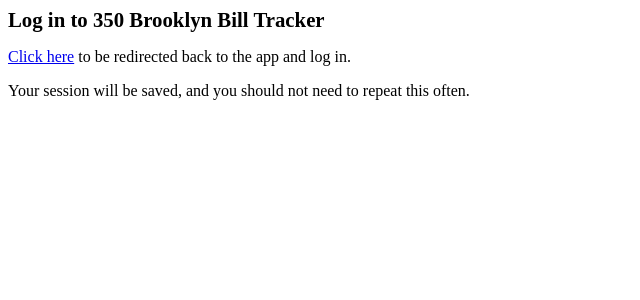
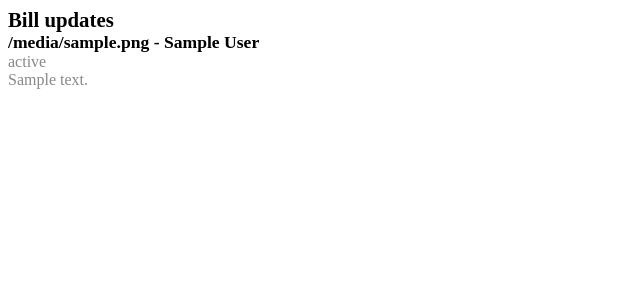
Before and after one commit to patricktemple/350BillTracker, a Flask app: template backend/src/templates/bill_alerts_email.html in a window 1280 px wide. Shown: the top 300 px of the page, without its empty margins (0-640 px from the left). Run offline with Flask 2, Linux system fonts and the light colour scheme; the template is opened without the code that fills it: most values are stand-ins (such as "Sample title", 1, 10 or a date in 2020); parts of the project's set-up code (start-up, migrations or seed data) failed here and were passed over.

Commit message:
use html template too

```diff
--- a/backend/src/templates/bill_alerts_email.html
+++ b/backend/src/templates/bill_alerts_email.html
@@ -2,8 +2,11 @@
   <head>
   </head>
   <body>
-    <div style="font-size: 1.3rem; font-weight: bold">Log in to 350 Brooklyn Bill Tracker</div>
-    <p><a href="{{ login_link }}">Click here</a> to be redirected back to the app and log in.</p>
-    <p>Your session will be saved, and you should not need to repeat this often.</p>
+    <div style="font-size: 1.3rem; font-weight: bold">Bill updates</div>
+    {% for diff in diffs %}
+    <div style="font-size: 1.1rem; font-weight: bold">{{ diff.file }} - {{ diff.display_name }}</div>
+    <div style="color: {{ diff.status_color }}">{{ diff.status_text }}</div>
+    <div style="color: {{ diff.sponsor_color }}">{{ diff.sponsor_text }}</div>
+    {% endfor %}
   </body>
 </html>
--- a/backend/src/templates/bill_alerts_email.txt
+++ b/backend/src/templates/bill_alerts_email.txt
@@ -1,3 +1,5 @@
+BILL UPDATES
+
 {% for diff in diffs %}
   {{ diff.file }} - {{ diff.display_name }}
   {{ diff.status_text }}
```
Also changed, not shown: backend/src/ses.py (+13 -8 lines).
